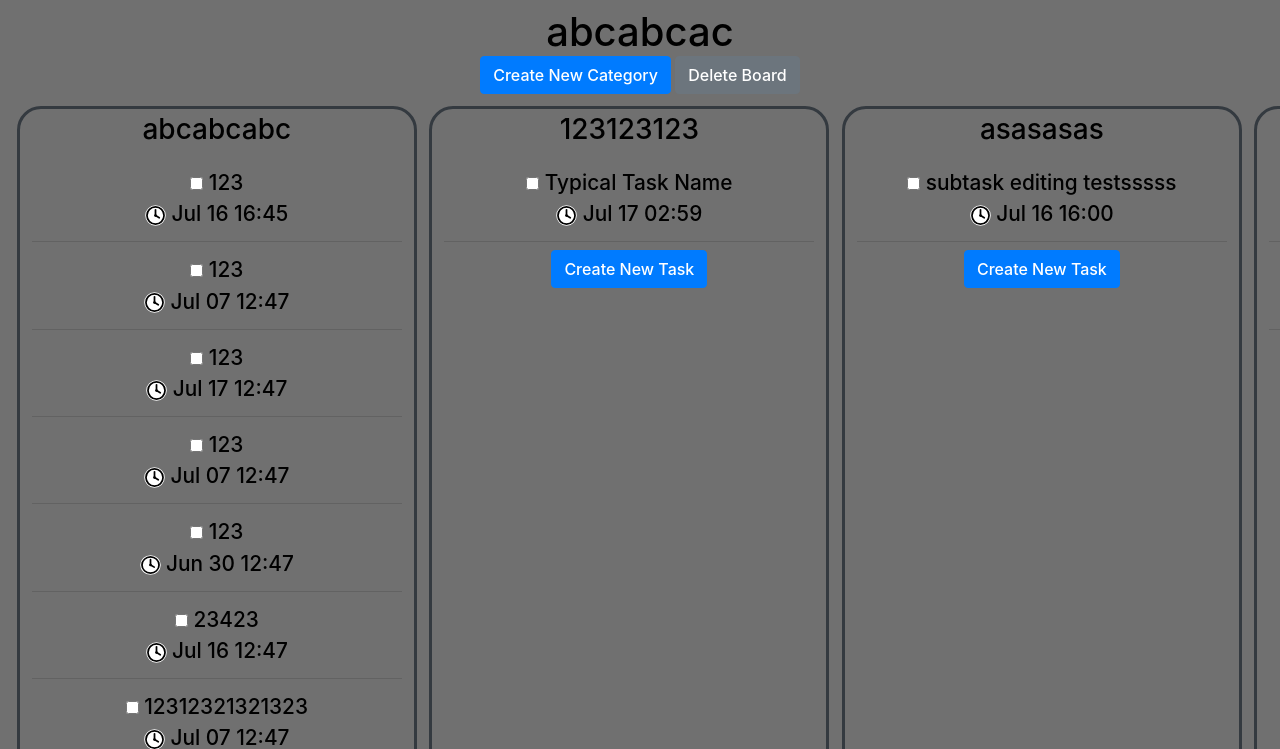
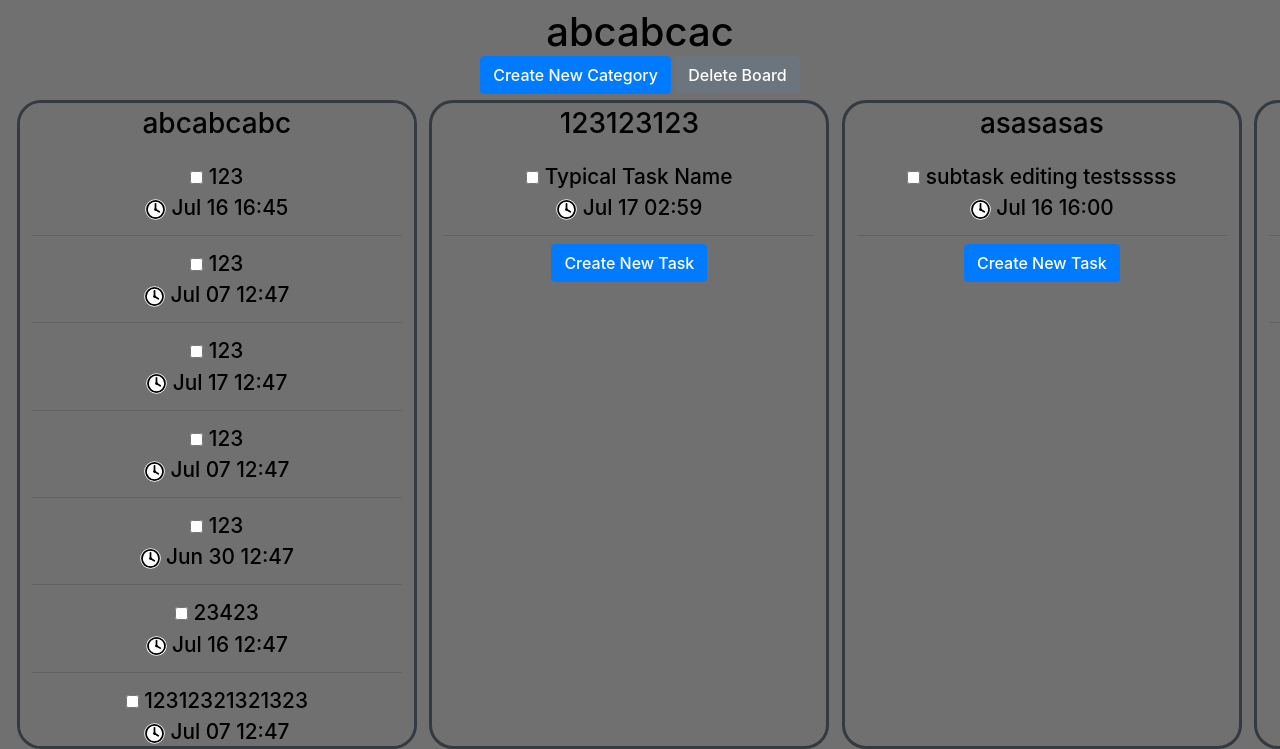
Before and after one commit to jtwolf1113/task-management-web-app, a Flask app: page /boards/1 in a window 1280 px wide. Shown: the part 56-805 px from the top of the page. Run offline with Flask 2, Linux system fonts and the light colour scheme; a user stored in the database is signed in; data comes from the database, SQL or seed files in the repository; some libraries are stand-ins or nearby versions.

Commit message:
Fixed Boardview Scrolling

```diff
--- a/website/static/boardView.css
+++ b/website/static/boardView.css
@@ -53,13 +53,12 @@ div.main-buttons{
     grid-template-rows: 1fr;
     grid-auto-columns: 25rem;
     min-width: 100%;
-    min-height: 81.7vh;
+    height: 81.6vh;
     overflow-x: auto;
-    max-height: fit-content;
     gap: 0% 1%;
     background-color: none;
-    margin-bottom: 1%;
-    padding: 0.5% 1%;
+    margin: none;
+    padding: 0% 1%;
 
 }
 
@@ -70,8 +69,9 @@ div.category-container{
     grid-row: 1;
     background-color: var(--background-color);
     border-radius: 1.5rem;
-    height: 100%;
+    height: 99.4%;
     width: 100%;
+    overflow-y: auto;
     max-height: none;
     padding: 0.25rem;
     margin: 0.25rem;
@@ -80,9 +80,14 @@ div.category-container{
     border-style: solid;
 }
 
+div.category-container::-webkit-scrollbar{
+    display: none;
+}
 
 
-#create-task-overlay{
+
+
+#create-task-overlay {
     position: fixed;
     width: 100%;
     height: 100%;
```
